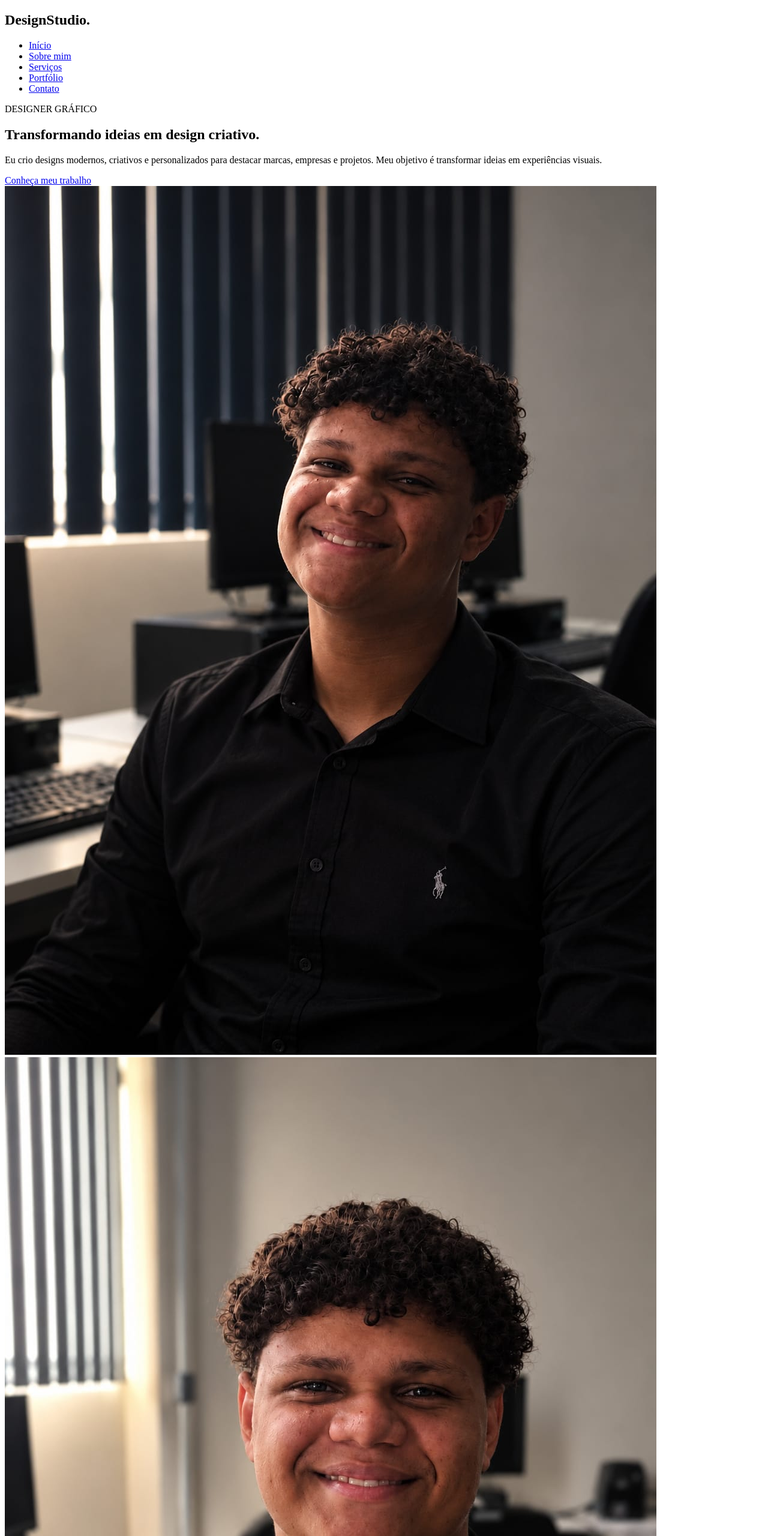
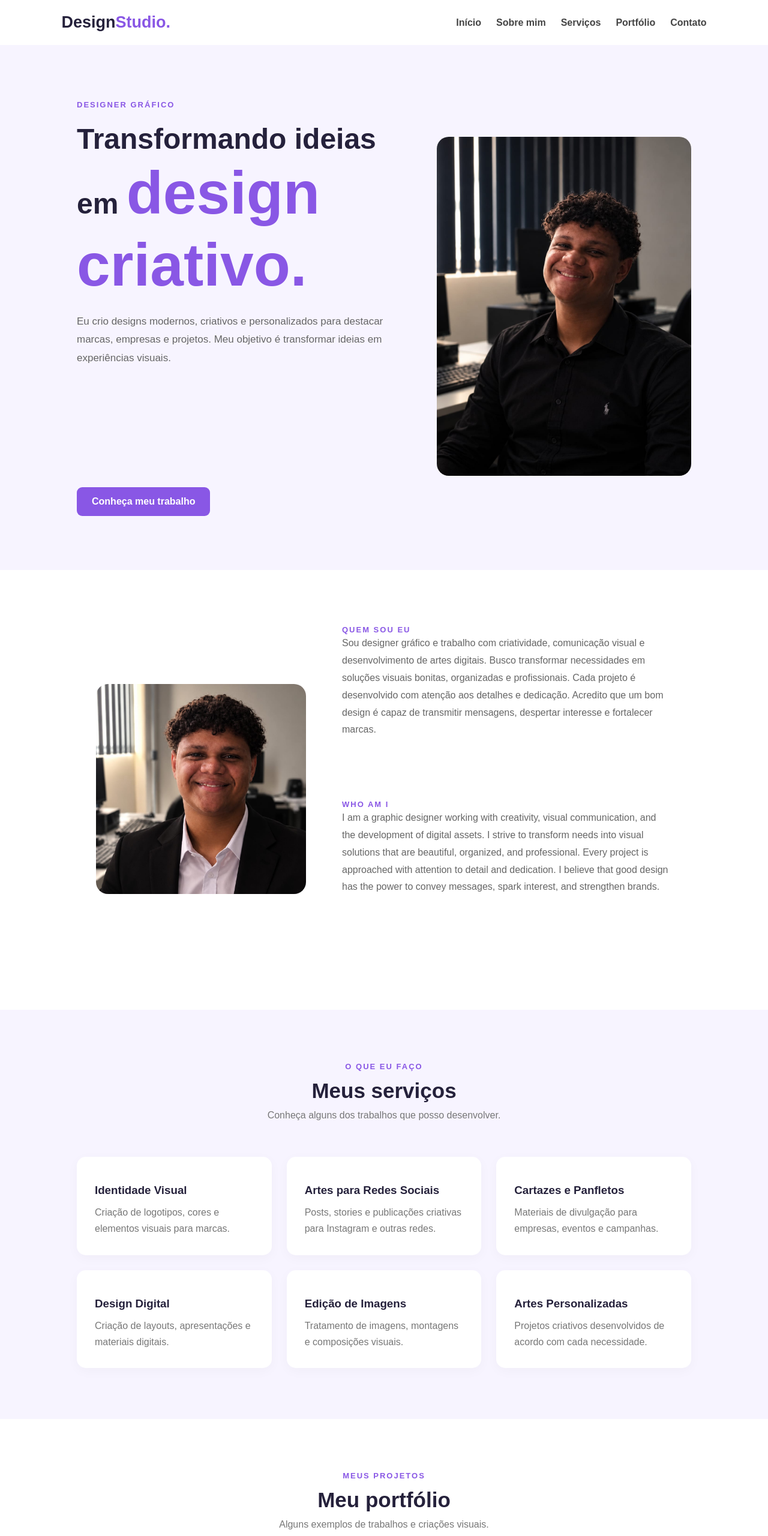
Before and after one commit to ital-gabriel/site-tcc-ital-, a plain HTML site: page index.html in a window 1280 px wide. Shown: the top 2560 px of the page at 60% size. Drawn offline with Linux system fonts and the light colour scheme.

Commit message:
Update style.css

```diff
--- a/style.css
+++ b/style.css
@@ -1,3 +1,330 @@
+
+* {
+    margin: 0;
+    padding: 0;
+    box-sizing: border-box;
+    font-family: Arial, Helvetica, sans-serif;
+    scroll-behavior: smooth;
+}
+
+body {
+    background: #ffffff;
+    color: #25213b;
+}
+
+/* MENU */
+
+header {
+    background: #ffffff;
+    padding: 22px 8%;
+    box-shadow: 0 2px 12px #0000000d;
+}
+
+.navbar {
+    display: flex;
+    justify-content: space-between;
+    align-items: center;
+}
+
+.logo, footer h2 {
+    font-size: 27px;
+    color: #25213b;
+}
+
+.logo span, footer span {
+    color: #8957e5;
+}
+
+nav ul {
+    display: flex;
+    list-style: none;
+    gap: 25px;
+}
+
+nav a {
+    text-decoration: none;
+    color: #444;
+    font-weight: bold;
+    transition: 0.3s;
+}
+
+nav a:hover {
+    color: #8957e5;
+}
+
+/* INÍCIO */
+
+.inicio {
+    display: flex;
+    align-items: center;
+    justify-content: space-between;
+    padding: 90px 10%;
+    gap: 50px;
+    background: #f7f4ff;
+}
+
+.inicio-texto {
+    max-width: 550px;
+}
+
+.destaque {
+    color: #8957e5;
+    font-weight: bold;
+    letter-spacing: 2px;
+    font-size: 13px;
+}
+
+.inicio h1 {
+    font-size: 48px;
+    margin: 20px 0;
+    line-height: 1.2;
+}
+
+.inicio h1 span {
+    color: #8957e5;
+     font-size: 100px;
+}
+
+.inicio p {
+    color: #666;
+    font-size: 17px;
+    line-height: 1.8;
+    margin-bottom: 200px;
+}
+
+.botao {
+    display: inline-block;
+    background: #8957e5;
+    color: white;
+    text-decoration: none;
+    padding: 15px 25px;
+    border-radius: 9px;
+    font-weight: bold;
+    transition: 0.3s;
+}
+
+.botao:hover {
+    background: #6337b4;
+    transform: translateY(-3px);
+}
+
+.inicio-imagem img {
+    width: 100%;
+    max-width: 450px;
+    border-radius: 20px;
+    object-fit: cover;
+}
+
+/* SOBRE */
+
+.sobre {
+    display: flex;
+    align-items: center;
+    justify-content: center;
+    gap: 60px;
+    padding: 90px 10%;
+}
+
+.sobre-imagem img {
+    width: 350px;
+    height: 350px;
+    object-fit: cover;
+    border-radius: 20px;
+}
+
+.sobre-texto {
+    max-width: 550px;
+}
+
+.sobre-texto h2 {
+    font-size: 35px;
+    margin: 15px 0;
+}
+
+.sobre-texto p {
+    color: #666;
+    line-height: 1.8;
+    margin-bottom: 100px;
+}
+
+
+
+/* TÍTULOS */
+
+.titulo {
+    text-align: center;
+    margin-bottom:60px;
+}
+
+.titulo h2 {
+    font-size: 35px;
+    margin: 12px 0;
+}
+
+.titulo p {
+    color: #777;
+}
+
+
+/* SERVIÇOS */
+
+.servicos {
+    background: #f7f4ff;
+    padding: 85px 10%;
+}
+
+.servicos-container {
+    display: grid;
+    grid-template-columns: repeat(3, 1fr);
+    gap: 25px;
+}
+
+.servico-card {
+    background: white;
+    padding: 30px;
+    border-radius: 15px;
+    box-shadow: 0 5px 20px #00000008;
+    transition: 0.3s;
+}
+
+.servico-card:hover {
+    transform: translateY(-8px);
+    box-shadow: 0 10px 25px #8957e522;
+}
+
+.icone {
+    font-size: 35px;
+    margin-bottom: 15px;
+}
+
+.servico-card h3 {
+    margin-bottom: 12px;
+    color: #25213b;
+}
+
+.servico-card p {
+    color: #777;
+    line-height: 1.7;
+}
+
+/* PORTFÓLIO */
+
+.portfolio {
+    padding: 85px 10%;
+}
+
+.portfolio-container {
+    display: grid;
+    grid-template-columns: repeat(3, 1fr);
+    gap: 25px;
+}
+
+.projeto {
+    background: #f7f4ff;
+    padding: 15px;
+    border-radius: 15px;
+    transition: 0.3s;
+}
+
+.projeto:hover {
+    transform: translateY(-5px);
+}
+
+.projeto img {
+    width: 100%;
+    height: 240px;
+    object-fit: cover;
+    border-radius: 10px;
+}
+
+.projeto h3 {
+    margin: 15px 5px 5px;
+}
+
+.projeto p {
+    color: #777;
+    margin: 5px;
+}
+
+/* CONTATO */
+
+.contato {
+    background: #25213b;
+    color: white;
+    text-align: center;
+    padding: 85px 20px;
+}
+
+.contato h2 {
+    font-size: 35px;
+    margin: 20px 0;
+}
+
+.contato p {
+    color: #ddd;
+    max-width: 550px;
+    margin: 0 auto 30px;
+    line-height: 1.8;
+}
+
+/* RODAPÉ */
+
+footer {
+    text-align: center;
+    padding: 35px 20px;
+    background: #f7f4ff;
+}
+
+footer p {
+    color: #777;
+    margin-top: 12px;
+}
+
+/* RESPONSIVIDADE */
+
+@media (max-width: 900px) {
+
+    .inicio, .sobre {
+        flex-direction: column;
+        text-align: center;
+    }
+
+    .servicos-container,
+    .portfolio-container {
+        grid-template-columns: repeat(2, 1fr);
+    }
+
+    nav ul {
+        gap: 12px;
+    }
+}
+
+@media (max-width: 600px) {
+
+    .navbar {
+        flex-direction: column;
+        gap: 20px;
+    }
+
+    nav ul {
+        flex-wrap: wrap;
+        justify-content: center;
+    }
+
+    .inicio h1 {
+        font-size: 35px;
+    }
+
+    .servicos-container,
+    .portfolio-container {
+        grid-template-columns: 1fr;
+    }
+
+    .sobre-imagem img {
+        width: 100%;
+        height: auto;
+    }
+}
 
 /* =================================
    RESPONSIVIDADE PARA TABLETS
```
